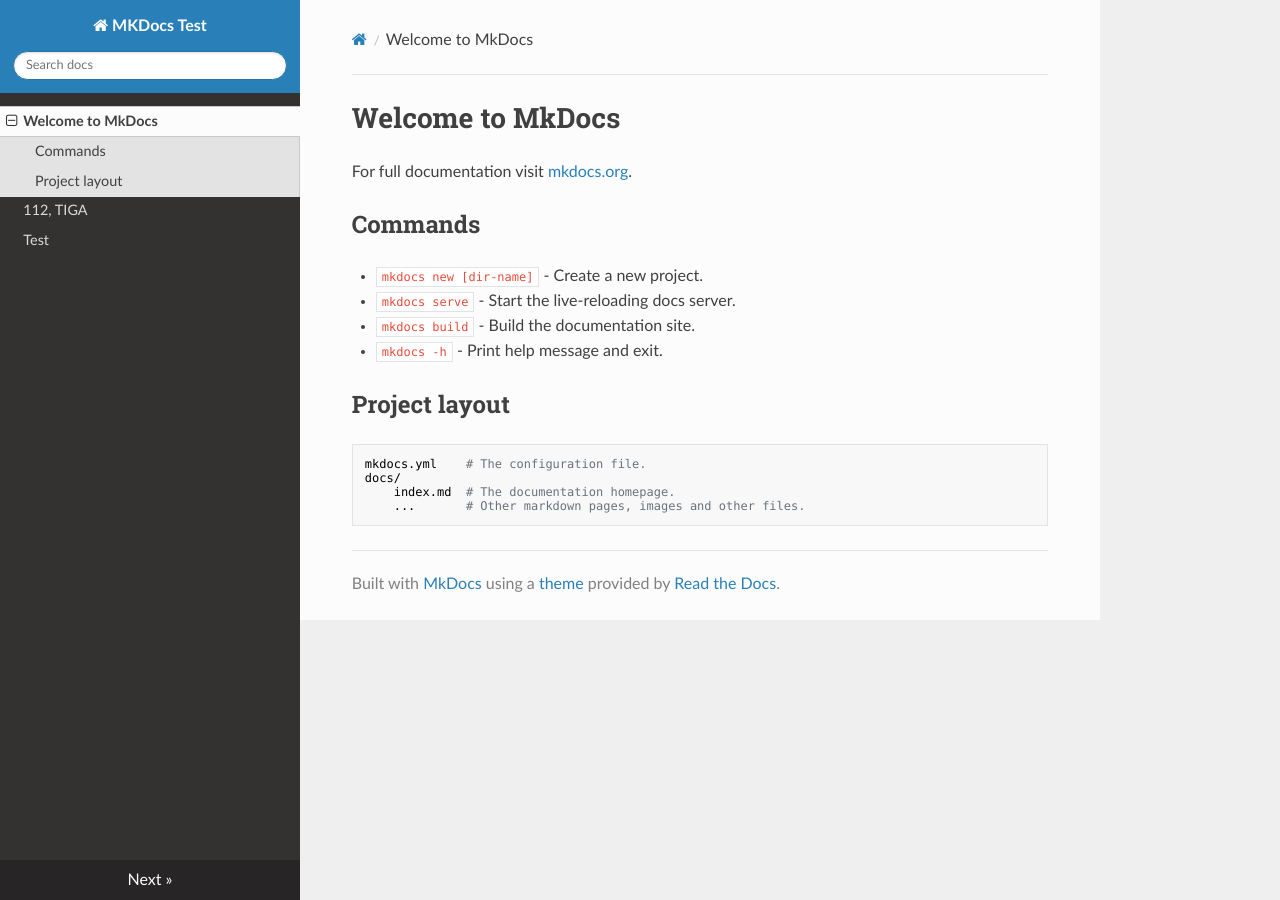
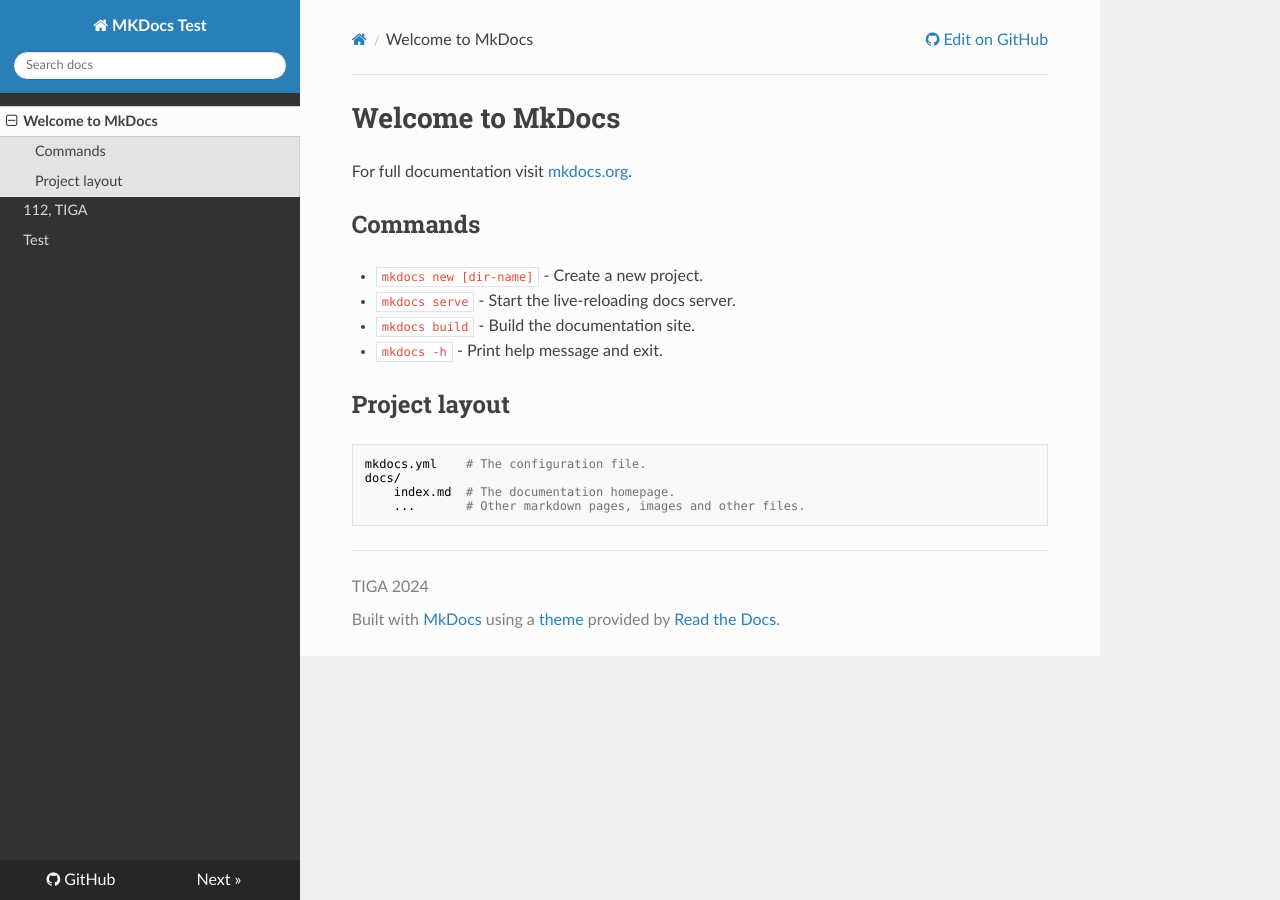
Before and after one commit to Mokrecho1/MkDocs_Test, an MkDocs documentation site: the page built from docs/index.md, in a window 1280 px wide. Built offline with MkDocs 1.6.1, drawn with Linux system fonts in a browser that asks for light colours; nearby versions of some CDN libraries.

Commit message:
Update mkdocs.yml

```diff
--- a/mkdocs.yml
+++ b/mkdocs.yml
@@ -1,5 +1,7 @@
 site_name: MKDocs Test
 site_description: This is a test deployment of MKdocs via RTD Hosting.
+repo_url: https://github.com/Mokrecho1/MkDocs_Test
+copyright: TIGA 2024
 theme:
   name: readthedocs
   highlightjs: true
```
